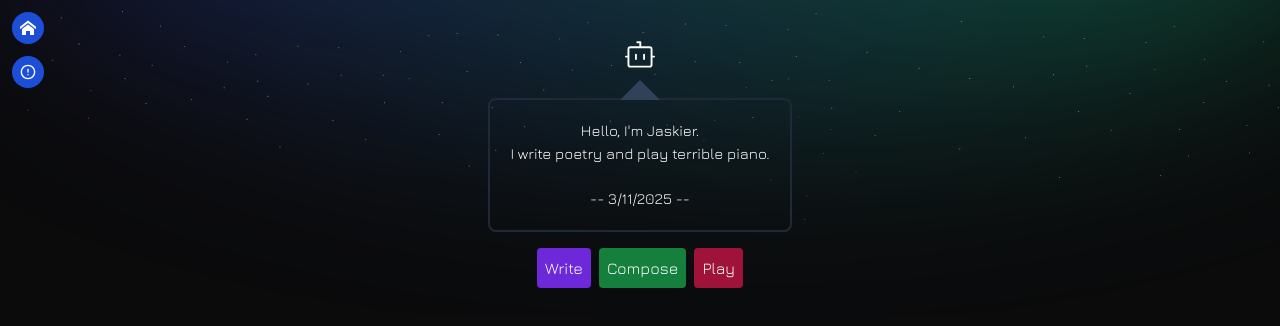
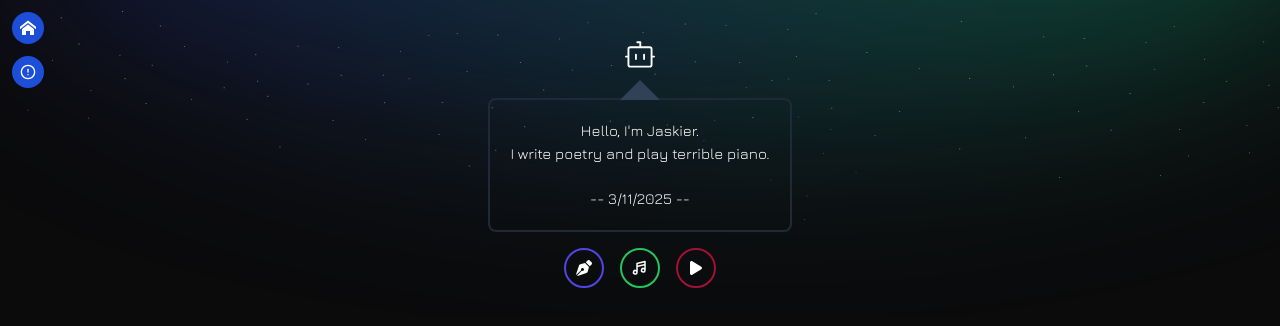
Before and after one commit to hilbertcube/Portfolio, a Next.js app in the folder portfolio/: page /jaskier-bot in a window 1280 px wide. Shown: the top 326 px of the page. Built offline with nearby package versions, Linux system fonts and the light colour scheme; a web font is replaced by a local one.

Commit message:
updated layout

```diff
--- a/portfolio/src/app/components/InfoWindow.js
+++ b/portfolio/src/app/components/InfoWindow.js
@@ -35,7 +35,7 @@ export default function InfoWindow({ title, content }) {
               </button>
             </div>
             <div className="mb-6">
-              <p>{content}</p>
+              <p className='text-[14px]'>{content}</p>
             </div>
           </div>
         </div>
--- a/portfolio/src/app/css/bot.css
+++ b/portfolio/src/app/css/bot.css
@@ -35,4 +35,8 @@
     margin-left: -20px;
     margin-top: -20px;
   }
+
+  .bot-buttons {
+    @apply rounded-full flex items-center justify-center w-10 h-10 border-[2px] ;
+  }
 }
--- a/portfolio/src/app/jaskier-bot/page.js
+++ b/portfolio/src/app/jaskier-bot/page.js
@@ -4,6 +4,12 @@ import { useState, useEffect, useRef } from "react";
 import { GoDependabot } from "react-icons/go";
 import { ImHome } from "react-icons/im";
 import InfoWindow from '../components/InfoWindow';
+
+import { FaPenNib } from "react-icons/fa";
+import { IoMusicalNotesSharp } from "react-icons/io5";
+import { PiMusicNotesBold } from "react-icons/pi";
+
+import { FaPlay } from "react-icons/fa6";
 
 const topics = ["Dying Nature", "Humans Society", "Nihilism", "God", "The Bible", "Love", "Existentialism", "Time", "The Universe", "Memory", "Death", "Hope", "Philosophy", "Technology", "Freedom", "Justice", "Chaos", "Humanity", "Art", "Music", "Emotion", "Bad Dreams", "Brutal History", "Wisdom", "Loneliness", "Suffering", "Creation", "Spirituality", "Peace", "Conflict", "War", "The great depression"];
 
@@ -44,7 +50,7 @@ export default function Home() {
       const newTopic = topics[Math.floor(Math.random() * topics.length)];
       prompt = `Give me a short poem about ${newTopic} in French, with at least 15 lines. Only generate the poem and its title (enclosed in double star **), and NOTHING else.`;
     } else if (type === "music") {
-      prompt = "Generate a song using 80 piano notes using standard notation (e.g., A0, C1), but don't use #. Separated the notes by spaces or line breaks. At least 12 notes per line. Do NOT include any other text. Show some emotion and harmony in your piece of work. Note: there are also some additional notes in the mp3 folder: Ab1 to Ab7, Bb0 to Bb7, Db1 to Db7, Eb1 to Eb7, and finally Gb1 to Gb7. Use these notes as well.";
+      prompt = "Generate a song using 80 piano notes using standard notation (e.g., A0, C1), but don't use #. Separated the notes by spaces or line breaks. At least 12 notes per line. Do NOT include any other text. Show some emotion and harmony in your piece of work. Note: there are also some additional notes in the mp3 folder: Ab1 to Ab7, Bb0 to Bb7, Db1 to Db7, Eb1 to Eb7, and finally Gb1 to Gb7. Use these notes as well. I also noticed you start with the same note every time. Don't do that. Be unique.";
     }
 
     try {
@@ -178,7 +184,7 @@ export default function Home() {
       <a href="./" className = "rounded-full hover:bg-blue-600 p-2 bg-blue-700 fixed top-3 left-3 text-white"><ImHome /></a>
       <InfoWindow
        title="About Jaskier"
-       content="I wanted to see what all the hype is about with these LLMs, so I created this simple bot to write poetry and play terrible piano for me."
+       content="I wanted to see what's up with all the hype about these LLMs, so I created this simple bot to write poetry and play terrible piano for me."
       />
       <main className="flex flex-col items-center justify-start">
         <div className="flex items-center mb-4">
@@ -192,10 +198,25 @@ export default function Home() {
           </p>
         </div>
 
-        <div className="mt-4 inline-flex flex-row gap-2 font-Jura text-white">
-          <button className = {`rounded hover:bg-violet-600 p-2 ${isTyping || isPlaying? "text-slate-700 bg-violet-900" : "bg-violet-700"}`} onClick={() => generateContent("poetry")}>Write</button>
-          <button className={`rounded hover:bg-green-600 p-2 ${isTyping || isPlaying? "text-slate-700 bg-green-900" : "bg-green-700"}`} onClick={() => generateContent("music")}>Compose</button>
-          <button className={`rounded hover:bg-rose-600 p-2 ${isTyping || isPlaying? "text-slate-700 bg-rose-900" : "bg-rose-800"}`} onClick={playMusic}>Play</button>
+        <div className="mt-4 inline-flex flex-row gap-4 font-Jura text-white">
+          <button
+            className = {`hover:text-indigo-500 bot-buttons ${isTyping || isPlaying ? "text-slate-700 border-indigo-900" : "border-indigo-600"}`}
+            onClick={() => generateContent("poetry")}
+          >
+            <FaPenNib />
+          </button>
+          <button
+            className={`hover:text-green-400 bot-buttons ${isTyping || isPlaying ? "text-slate-700 border-green-900" : "border-green-500"}`}
+            onClick={() => generateContent("music")}
+          >
+            <PiMusicNotesBold />
+          </button>
+          <button
+            className={`hover:text-rose-600 bot-buttons ${isTyping || isPlaying ? "text-slate-700 border-rose-900" : "border-rose-800"}`}
+            onClick={playMusic}
+          >
+            <FaPlay />
+          </button>
         </div>
       </main>
     </div>
```
